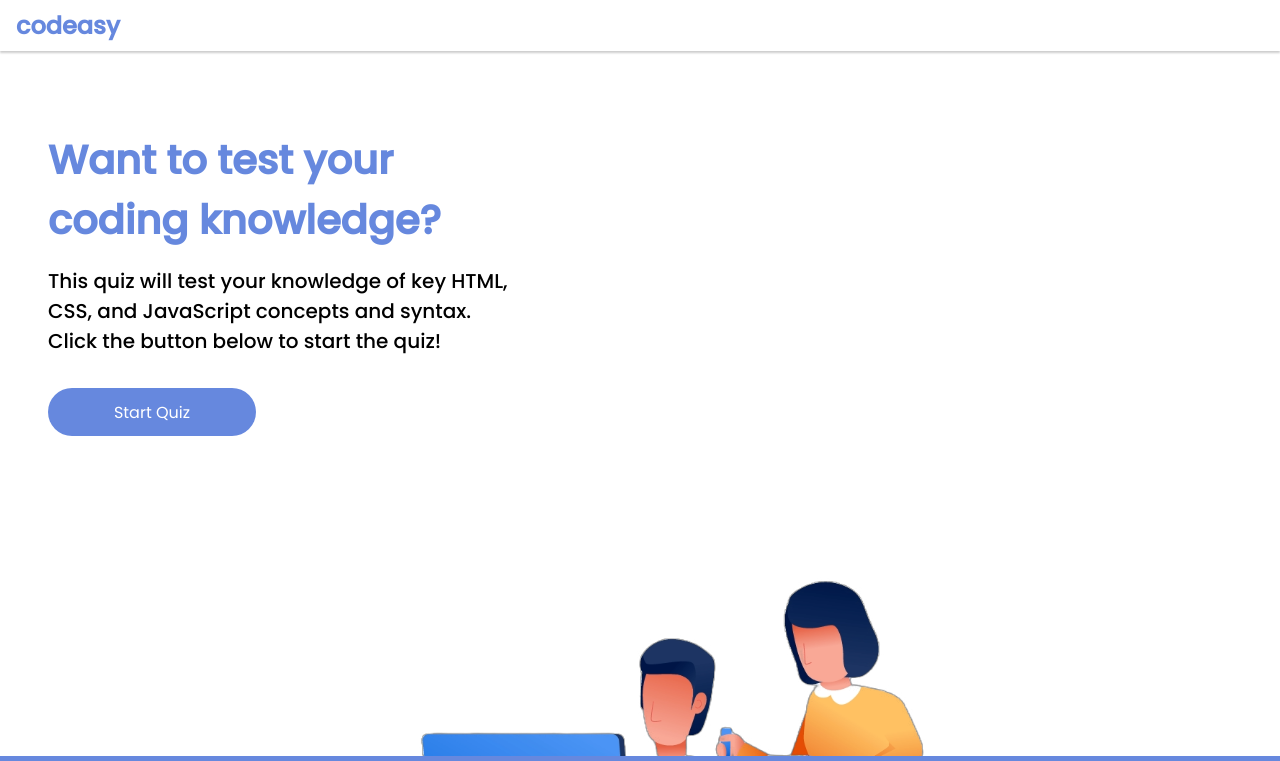
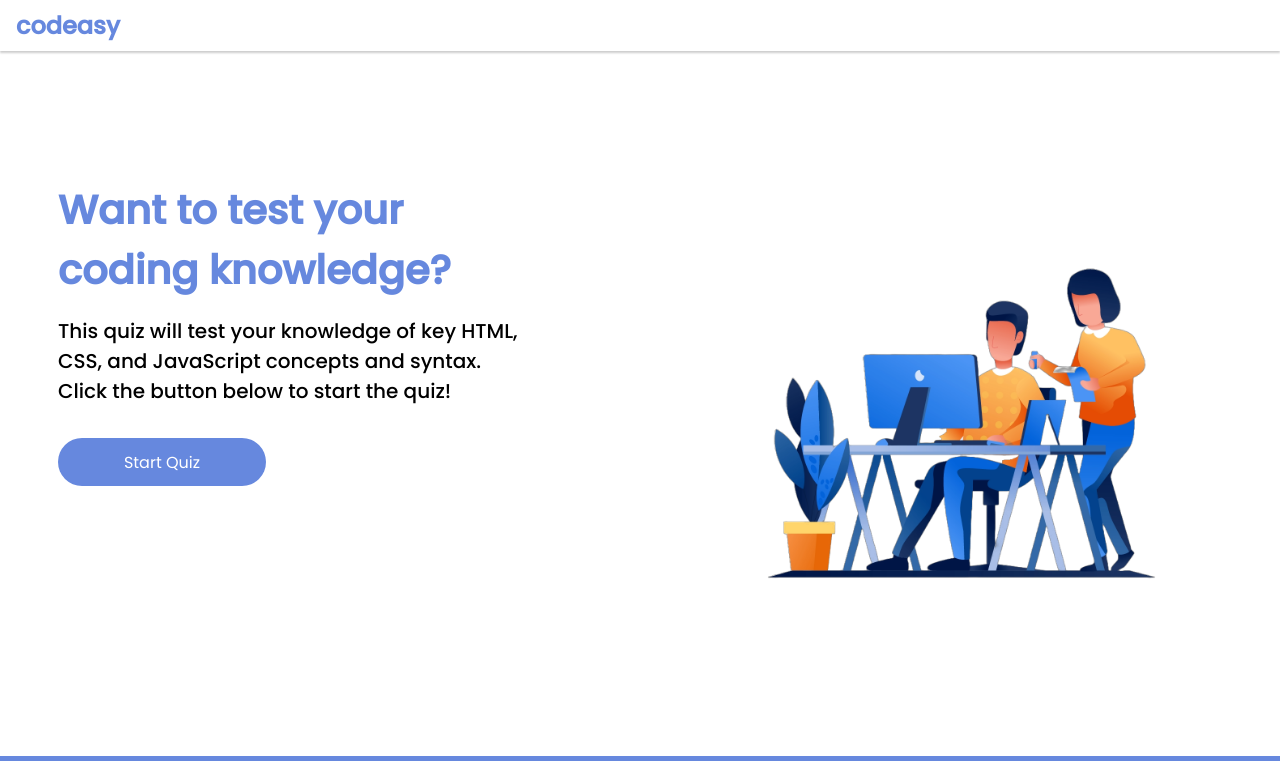
Before and after one commit to nataliiasolomchak21/codeasy-quiz, a plain HTML site: page index.html in a window 1280 px wide. Shown: the top 761 px of the page. Drawn offline with Linux system fonts and the light colour scheme; some icons are missing.

Commit message:
Add styling to make Home section responsible for laptops

```diff
--- a/assets/css/style.css
+++ b/assets/css/style.css
@@ -406,11 +406,22 @@ main {
 /* Large devices (laptops and desktops, 992px and up) */
 @media screen and (min-width: 992px) {
     .home-container {
-        top: 50px;
+        display: flex;
+        flex-direction: row;
+        justify-content: center;
+        align-items: flex-start;
+    }
+
+    .home-content {
+        min-width: 35rem;
     }
 
     .home-content h2 {
         font-size: 1.2rem;
+    }
+
+    .home-container img {
+        width: 45%;
     }
 
 
```
